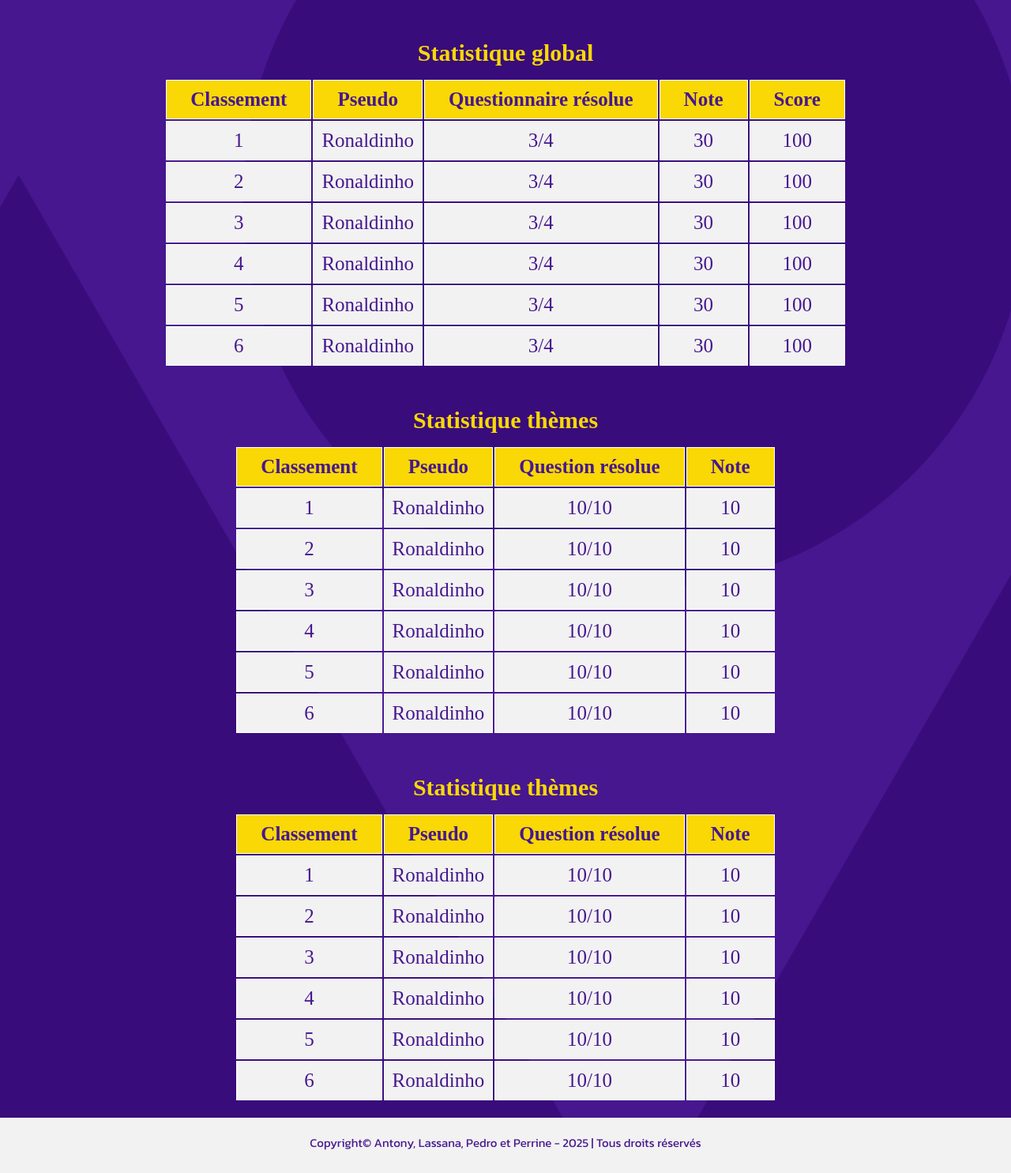
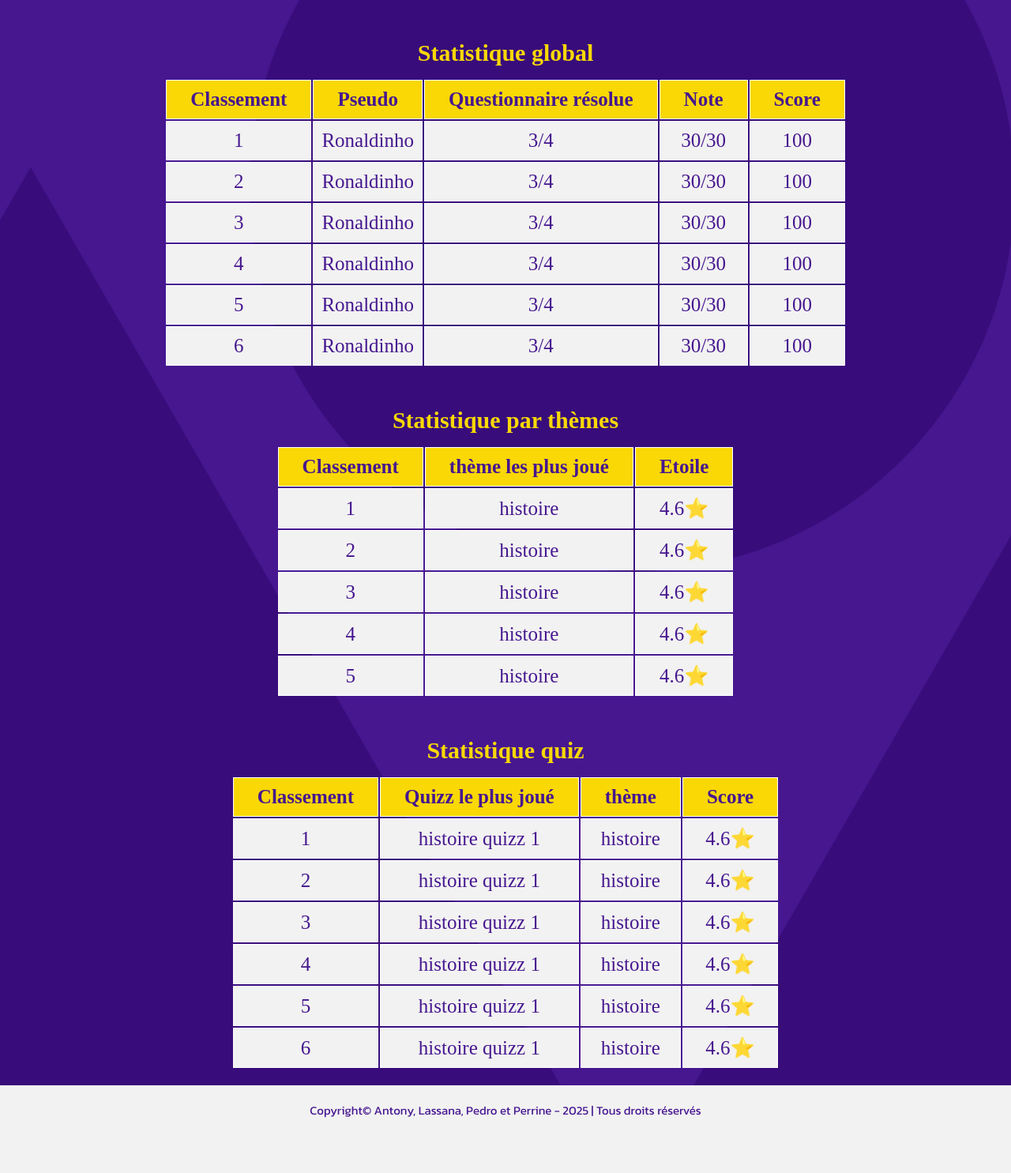
Before and after one commit to AntonySonove/quizz, a PHP site: page /assets/pages/statistique.html in a window 1280 px wide. Shown: the part 180-1665 px from the top of the page at 79% size. After the commit the page ends 1595 px from the top, so only its background shows below. Run offline with PHP 8.4, Linux system fonts and the light colour scheme; some web fonts are replaced.

Commit message:
page statistique modif

```diff
--- a/assets/css/statistique.css
+++ b/assets/css/statistique.css
@@ -6,7 +6,7 @@
     padding-bottom: 15px;
     font-size: 30px;
 }
-.maincontainer__statistique__tableauxglobal, .maincontainer__statistique__tableauxtheme{
+.maincontainer__statistique__tableauxglobal, .maincontainer__statistique__tableauxquizz, .maincontainer__statistique__tableauxbytheme{
     display: flex;
     justify-content: center;
     text-align: center;
--- a/assets/pages/statistique.html
+++ b/assets/pages/statistique.html
@@ -34,150 +34,139 @@
                 <td>1</td>
                 <td>Ronaldinho</td>
                 <td>3/4</td>
-                <td>30</td>
+                <td>30/30</td>
                 <td>100</td>
             </tr>
             <tr>
                 <td>2</td>
                 <td>Ronaldinho</td>
                 <td>3/4</td>
-                <td>30</td>
+                <td>30/30</td>
                 <td>100</td>
             </tr>
             <tr>
                 <td>3</td>
                 <td>Ronaldinho</td>
                 <td>3/4</td>
-                <td>30</td>
+                <td>30/30</td>
                 <td>100</td>
             </tr>
             <tr>
                 <td>4</td>
                 <td>Ronaldinho</td>
                 <td>3/4</td>
-                <td>30</td>
+                <td>30/30</td>
                 <td>100</td>
             </tr>
             <tr>
                 <td>5</td>
                 <td>Ronaldinho</td>
                 <td>3/4</td>
-                <td>30</td>
+                <td>30/30</td>
                 <td>100</td>
             </tr>
             <tr>
                 <td>6</td>
                 <td>Ronaldinho</td>
                 <td>3/4</td>
-                <td>30</td>
+                <td>30/30</td>
                 <td>100</td>
             </tr>
         </table>
 
-        <h1 class="maincontainer__statistique__title">Statistique thèmes</h1>
 
-        <table class="maincontainer__statistique__tableauxtheme">
+
+        <h1 class="maincontainer__statistique__title">Statistique par thèmes</h1>
+
+        <table class="maincontainer__statistique__tableauxbytheme">
             <tr>
                 <th>Classement</th>
-                <th>Pseudo</th>
-                <th>Question résolue</th>
-                <th>Note</th>
+                <th>thème les plus joué</th>
+                <th>Etoile</th>
 
             </tr>
             <tr>
                 <td>1</td>
-                <td>Ronaldinho</td>
-                <td>10/10</td>
-                <td>10</td>
+                <td>histoire</td>
+                <td>4.6⭐</td>
 
             </tr>
             <tr>
                 <td>2</td>
-                <td>Ronaldinho</td>
-                <td>10/10</td>
-                <td>10</td>
+                <td>histoire</td>
+                <td>4.6⭐</td>
 
             </tr>
             <tr>
                 <td>3</td>
-                <td>Ronaldinho</td>
-                <td>10/10</td>
-                <td>10</td>
+                <td>histoire</td>
+                <td>4.6⭐</td>
 
             </tr>
             <tr>
                 <td>4</td>
-                <td>Ronaldinho</td>
-                <td>10/10</td>
-                <td>10</td>
+                <td>histoire</td>
+                <td>4.6⭐</td>
 
             </tr>
             <tr>
                 <td>5</td>
-                <td>Ronaldinho</td>
-                <td>10/10</td>
-                <td>10</td>
+                <td>histoire</td>
+                <td>4.6⭐</td>
+
+            </tr>
+        </table>
+
+        <h1 class="maincontainer__statistique__title">Statistique quiz</h1>
+
+        <table class="maincontainer__statistique__tableauxquizz">
+            <tr>
+                <th>Classement</th>
+                <th>Quizz le plus joué</th>
+                <th>thème</th>
+                <th>Score</th>
+
+            </tr>
+            <tr>
+                <td>1</td>
+                <td>histoire quizz 1</td>
+                <td>histoire</td>
+                <td>4.6⭐</td>
+
+            </tr>
+            <tr>
+                <td>2</td>
+                <td>histoire quizz 1</td>
+                <td>histoire</td>
+                <td>4.6⭐</td>
+
+            </tr>
+            <tr>
+                <td>3</td>
+                <td>histoire quizz 1</td>
+                <td>histoire</td>
+                <td>4.6⭐</td>
+
+            </tr>
+            <tr>
+                <td>4</td>
+                <td>histoire quizz 1</td>
+                <td>histoire</td>
+                <td>4.6⭐</td>
+
+            </tr>
+            <tr>
+                <td>5</td>
+                <td>histoire quizz 1</td>
+                <td>histoire</td>
+                <td>4.6⭐</td>
 
             </tr>
             <tr>
                 <td>6</td>
-                <td>Ronaldinho</td>
-                <td>10/10</td>
-                <td>10</td>
-
-            </tr>
-        </table>
-
-        <h1 class="maincontainer__statistique__title">Statistique thèmes</h1>
-
-        <table class="maincontainer__statistique__tableauxtheme">
-            <tr>
-                <th>Classement</th>
-                <th>Pseudo</th>
-                <th>Question résolue</th>
-                <th>Note</th>
-
-            </tr>
-            <tr>
-                <td>1</td>
-                <td>Ronaldinho</td>
-                <td>10/10</td>
-                <td>10</td>
-
-            </tr>
-            <tr>
-                <td>2</td>
-                <td>Ronaldinho</td>
-                <td>10/10</td>
-                <td>10</td>
-
-            </tr>
-            <tr>
-                <td>3</td>
-                <td>Ronaldinho</td>
-                <td>10/10</td>
-                <td>10</td>
-
-            </tr>
-            <tr>
-                <td>4</td>
-                <td>Ronaldinho</td>
-                <td>10/10</td>
-                <td>10</td>
-
-            </tr>
-            <tr>
-                <td>5</td>
-                <td>Ronaldinho</td>
-                <td>10/10</td>
-                <td>10</td>
-
-            </tr>
-            <tr>
-                <td>6</td>
-                <td>Ronaldinho</td>
-                <td>10/10</td>
-                <td>10</td>
+                <td>histoire quizz 1</td>
+                <td>histoire</td>
+                <td>4.6⭐</td>
 
             </tr>
         </table>
```
Also changed, not shown: assets/js/testrecupAPI.js (added, +17 -0 lines), assets/pages/api.html (added, +13 -0 lines), 1 other file.
